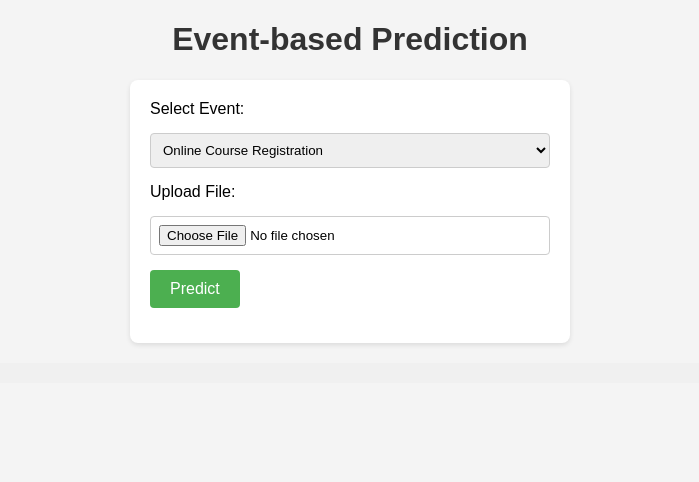
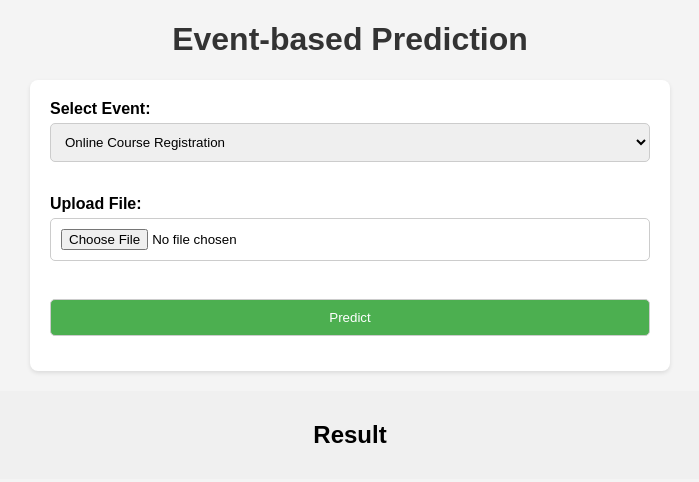
Before and after one commit to musama2019/Cyberattack_detection, a Flask app: page / in a window 1280 px wide. Shown: the top 482 px of the page, without its empty margins (290-989 px from the left). Run offline with Flask 3, Linux system fonts and the light colour scheme.

Commit message:
Update index.html

```diff
--- a/templates/index.html
+++ b/templates/index.html
@@ -7,50 +7,49 @@
     <style>
         body {
             font-family: Arial, sans-serif;
-            background-color: #f4f4f4;
             margin: 0;
             padding: 0;
+            background-color: #f4f4f4;
         }
         h1 {
+            text-align: center;
             color: #333;
-            text-align: center;
         }
         form {
-            max-width: 400px;
+            max-width: 600px;
             margin: 0 auto;
             background-color: #fff;
             padding: 20px;
             border-radius: 8px;
-            box-shadow: 0 2px 5px rgba(0, 0, 0, 0.1);
+            box-shadow: 0 2px 4px rgba(0, 0, 0, 0.1);
         }
-        label, select, input[type="file"], input[type="submit"] {
-            display: block;
+        label {
+            font-weight: bold;
+        }
+        select, input[type="file"], input[type="submit"] {
+            width: 100%;
+            padding: 10px;
+            margin-top: 5px;
             margin-bottom: 15px;
-        }
-        select, input[type="file"] {
-            width: 100%;
-            padding: 8px;
             border: 1px solid #ccc;
-            border-radius: 4px;
+            border-radius: 5px;
             box-sizing: border-box;
         }
         input[type="submit"] {
             background-color: #4CAF50;
             color: white;
-            padding: 10px 20px;
-            border: none;
-            border-radius: 4px;
             cursor: pointer;
-            font-size: 16px;
-        }
-        input[type="submit"]:hover {
-            background-color: #45a049;
         }
         .result {
             margin-top: 20px;
             padding: 10px;
             background-color: #f0f0f0;
-            border-radius: 4px;
+            border-radius: 5px;
+            text-align: center;
+        }
+        .attack {
+            font-weight: bold;
+            color: #FF6347;
         }
     </style>
 </head>
@@ -70,13 +69,19 @@
             <option value="Distributed Computing Projects">Distributed Computing Projects</option>
             <option value="High Bandwidth Usage During Events">High Bandwidth Usage During Events</option>
         </select>
+        <br><br>
         <label for="file">Upload File:</label>
         <input type="file" name="file" id="file">
+        <br><br>
         <input type="submit" value="Predict">
     </form>
-    <!-- Display the result attractively -->
-    <div class="result" id="result">
-        <!-- Result will be displayed here -->
+
+    <!-- Result Section -->
+    <div class="result">
+        <h2>Result</h2>
+        {% if result %}
+            <p>The predicted attack is: <span class="attack">{{ result }}</span></p>
+        {% endif %}
     </div>
 </body>
 </html>
```
